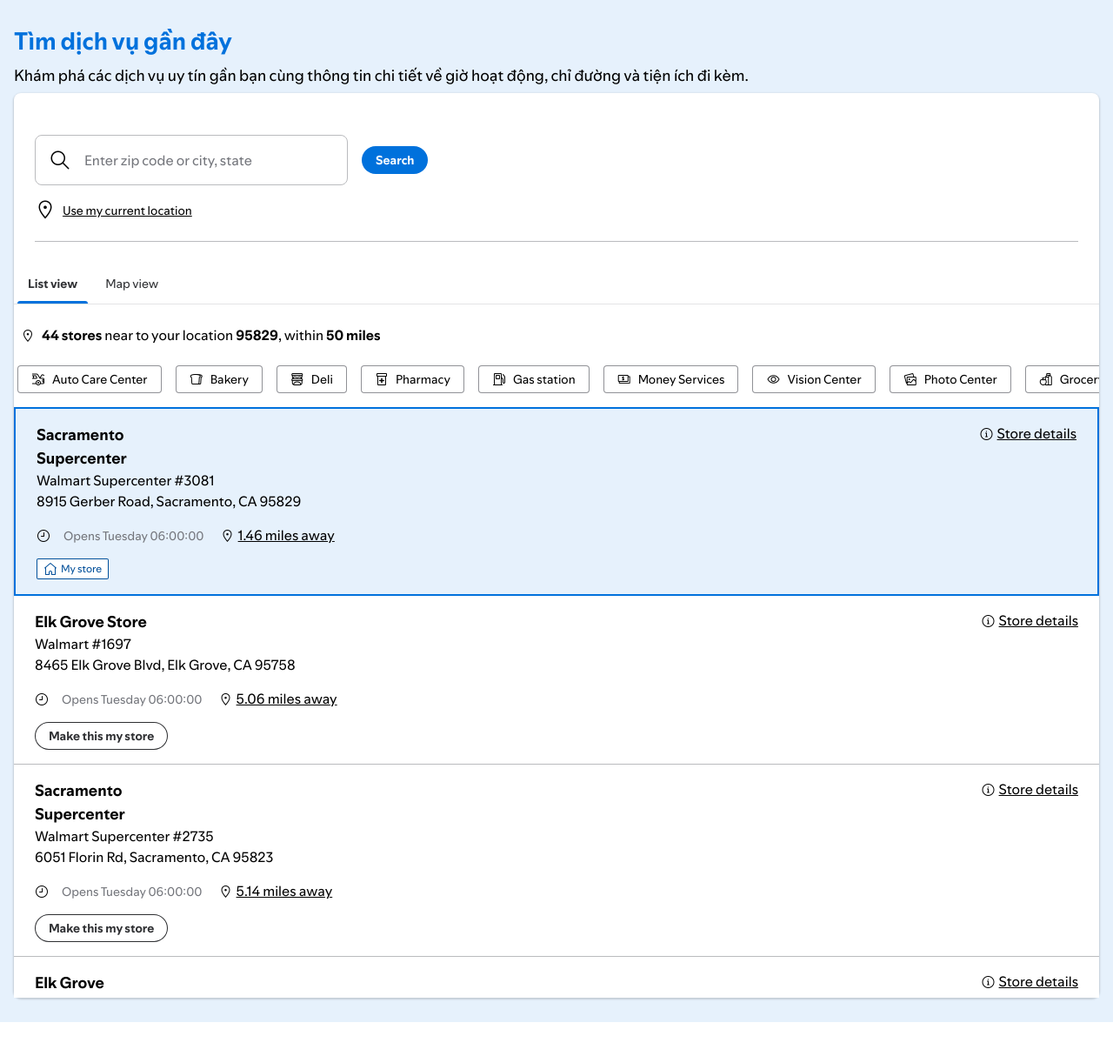
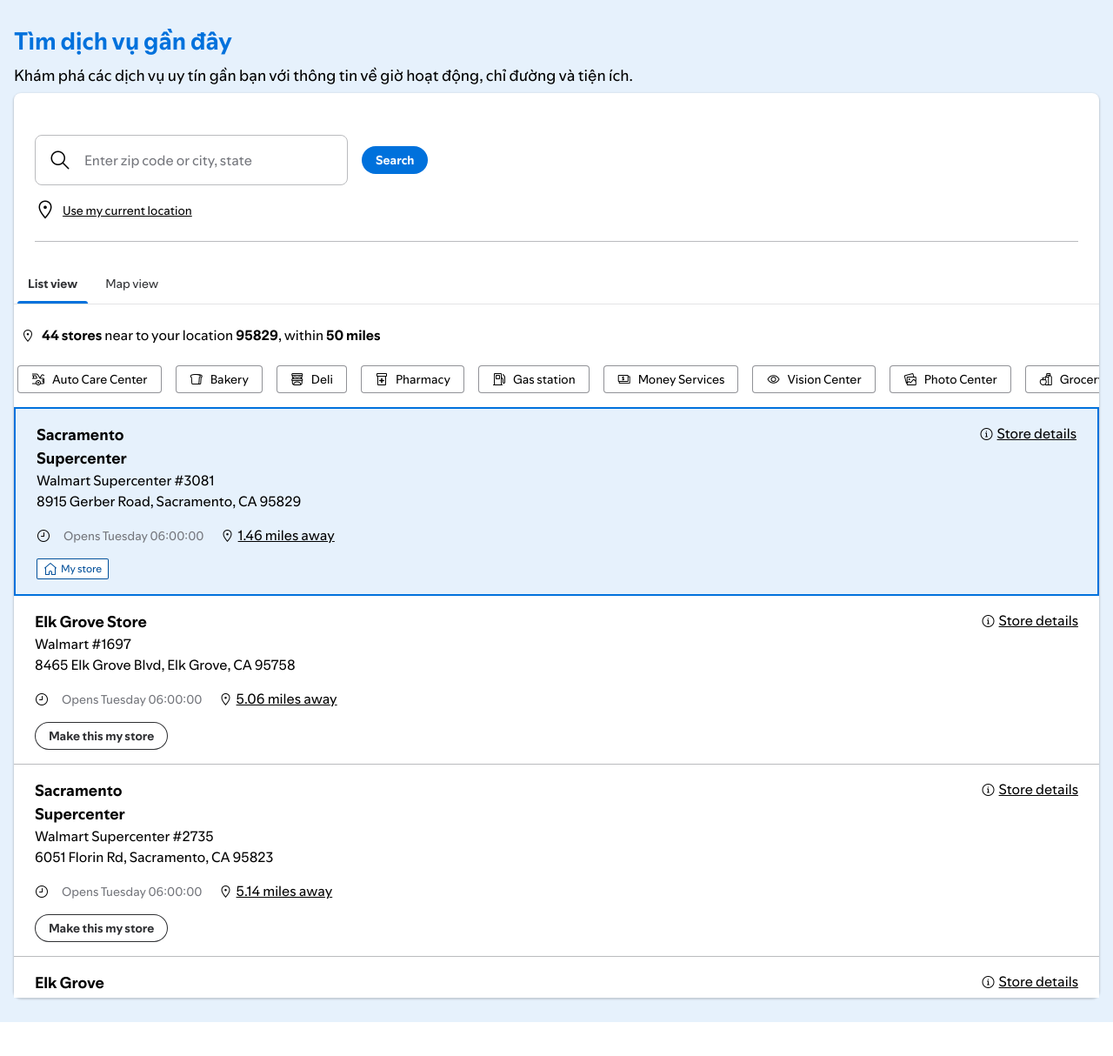
Before and after one commit to saomaidl/saomaidl.github.io, a Jekyll site: the page built from _pages/services.html, in a window 1280 px wide. Shown: the top 1214 px of the page at 87% size. Built offline with Jekyll 4.4.1, drawn with Linux system fonts in a browser that asks for light colours; comment, search, counter and statistics services are not loaded.

Commit message:
Update services.html

```diff
--- a/_layouts/services.html
+++ b/_layouts/services.html
@@ -49,7 +49,7 @@
               <div class="flex items-center">
                 <div class="ml3 mr3 flex flex-column w-100">
                   <h1 class="blue ma0 f1">Tìm dịch vụ gần đây</h1>
-                  <p class="ma2 mh0 f4">Khám phá các dịch vụ uy tín gần bạn cùng thông tin chi tiết về giờ hoạt động, chỉ đường và tiện ích đi kèm.</p>
+                  <p class="ma2 mh0 f4">Khám phá các dịch vụ uy tín gần bạn với thông tin về giờ hoạt động, chỉ đường và tiện ích.</p>
                 </div>
               </div>
               <section>
```
